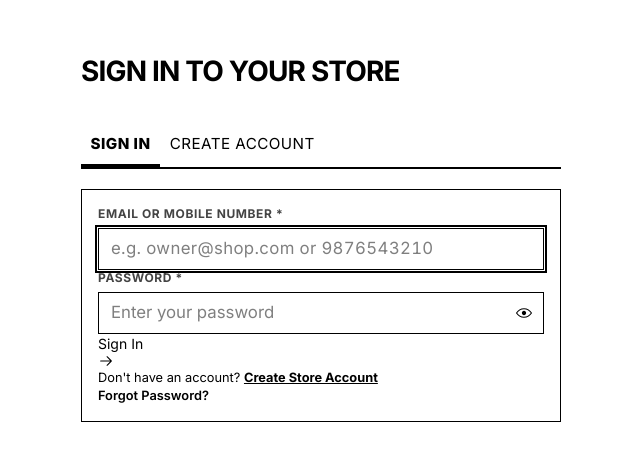
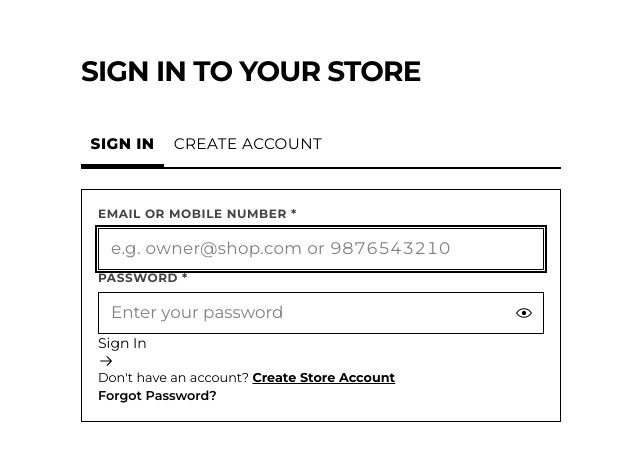
Before and after one commit to Srinjoy12/Tela-, a React (Vite) app in the folder frontend/: page / in a window 1280 px wide. Shown: the part 163-624 px from the top of the page, without its empty margins (319-959 px from the left). Built offline with nearby package versions, Linux system fonts and the light colour scheme; no server answers.

Commit message:
Update application font family to Montserrat

```diff
--- a/frontend/src/index.css
+++ b/frontend/src/index.css
@@ -1,5 +1,5 @@
 /* StockSaathi - Strict Black & White Utilitarian Minimalist Theme */
-@import url('https://fonts.googleapis.com/css2?family=JetBrains+Mono:wght@400;500;600;700&family=Inter:wght@400;500;600;700;800&display=swap');
+@import url('https://fonts.googleapis.com/css2?family=JetBrains+Mono:wght@400;500;600;700&family=Montserrat:wght@400;500;600;700;800&display=swap');
 @import "tailwindcss";
 
 :root {
@@ -14,7 +14,7 @@
   --accent-black: #000000;
   --accent-white: #FFFFFF;
 
-  --font-sans: 'Inter', -apple-system, BlinkMacSystemFont, "Segoe UI", Roboto, sans-serif;
+  --font-sans: 'Montserrat', -apple-system, BlinkMacSystemFont, "Segoe UI", Roboto, sans-serif;
   --font-mono: 'JetBrains Mono', monospace;
 }
 
```
